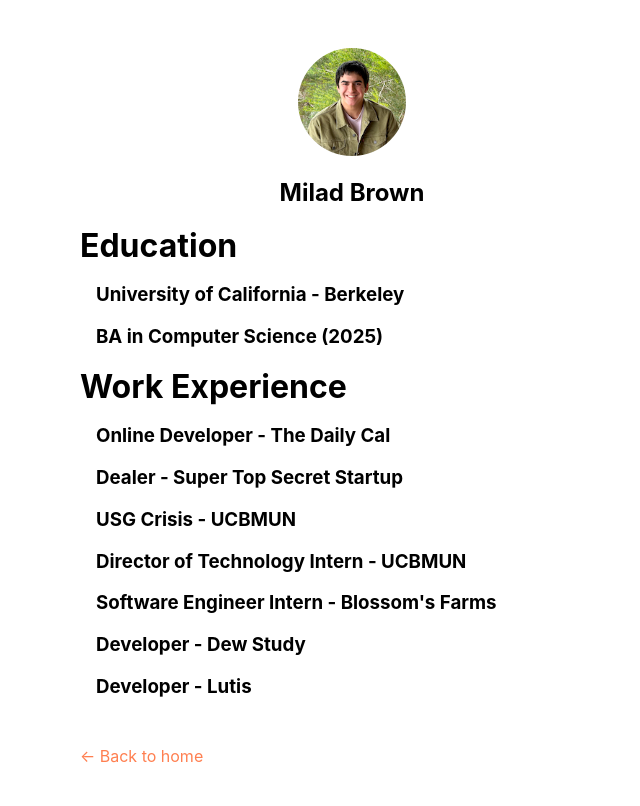
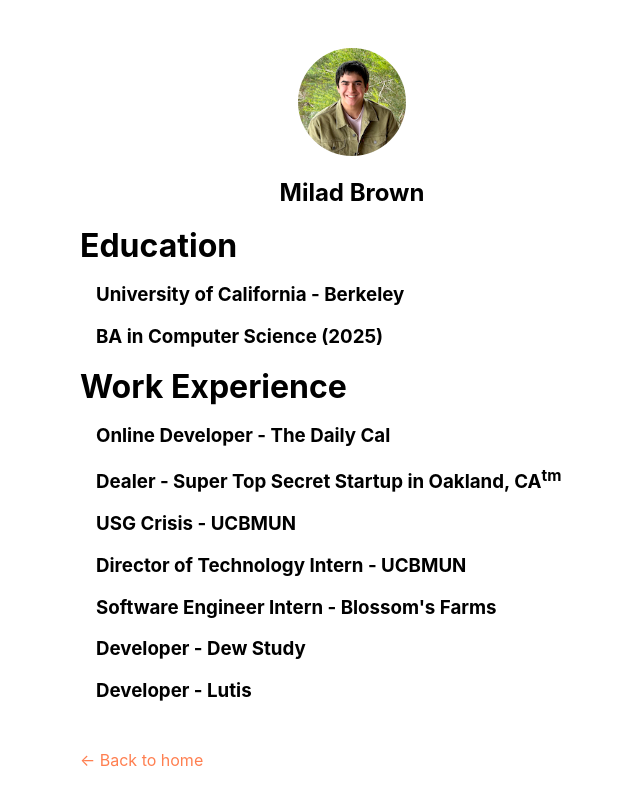
Before and after one commit to carnivoroustoad/milads_website, a Next.js app: page /resume in a window 1280 px wide. Shown: the top 806 px of the page, without its empty margins (288-928 px from the left). Built offline with nearby package versions, Linux system fonts and the light colour scheme.

Commit message:
Add startup location

```diff
--- a/pages/resume.js
+++ b/pages/resume.js
@@ -15,7 +15,7 @@
         <h3>BA in Computer Science (2025)</h3>
         <h1>Work Experience</h1>
         <h3>Online Developer - The Daily Cal</h3>
-        <h3>Dealer - Super Top Secret Startup</h3>
+        <h3>Dealer - Super Top Secret Startup in Oakland, CA<sup>tm</sup></h3>
         <h3>USG Crisis - UCBMUN</h3>
         <h3>Director of Technology Intern - UCBMUN</h3>
         <h3>Software Engineer Intern - Blossom's Farms</h3>
```
